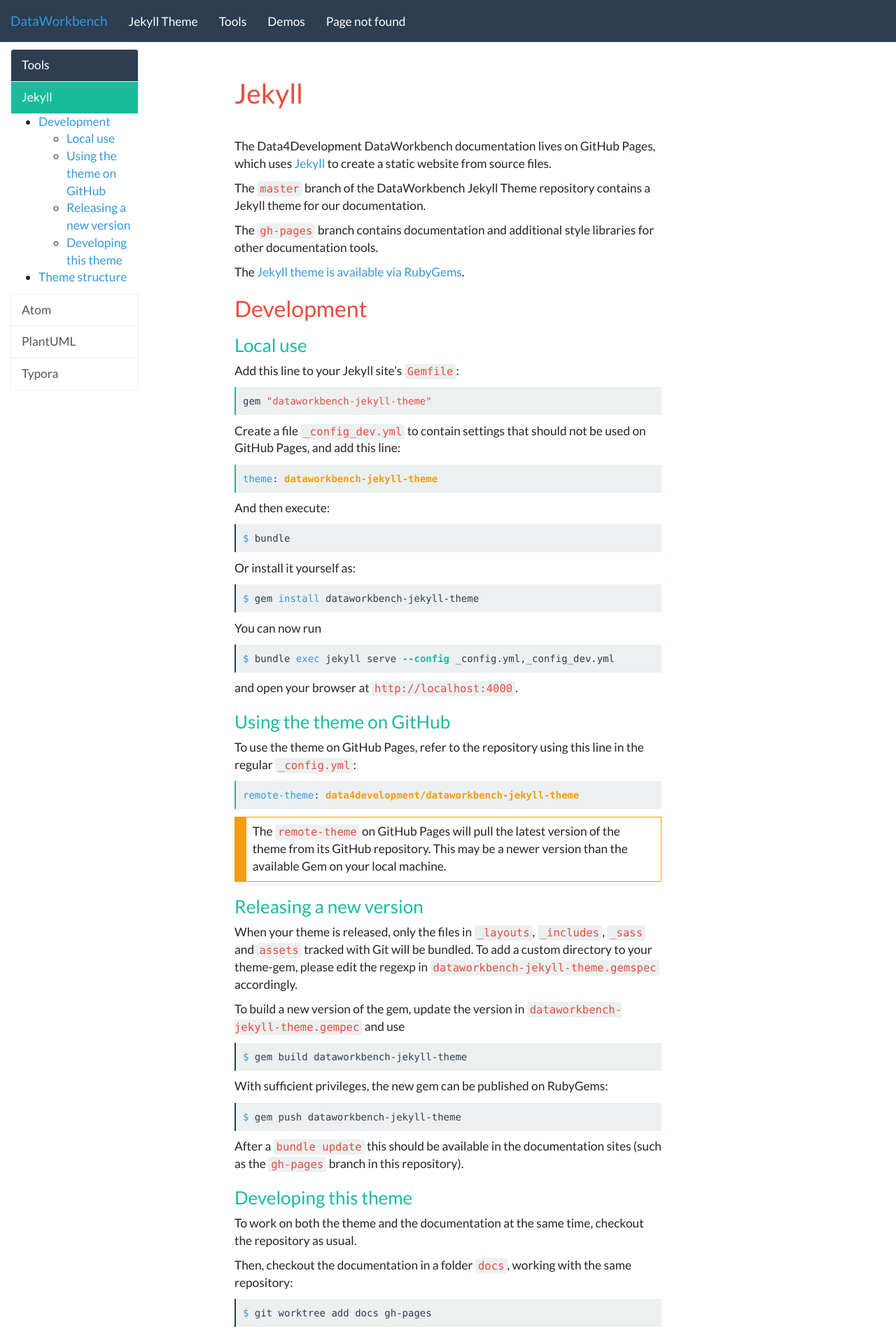
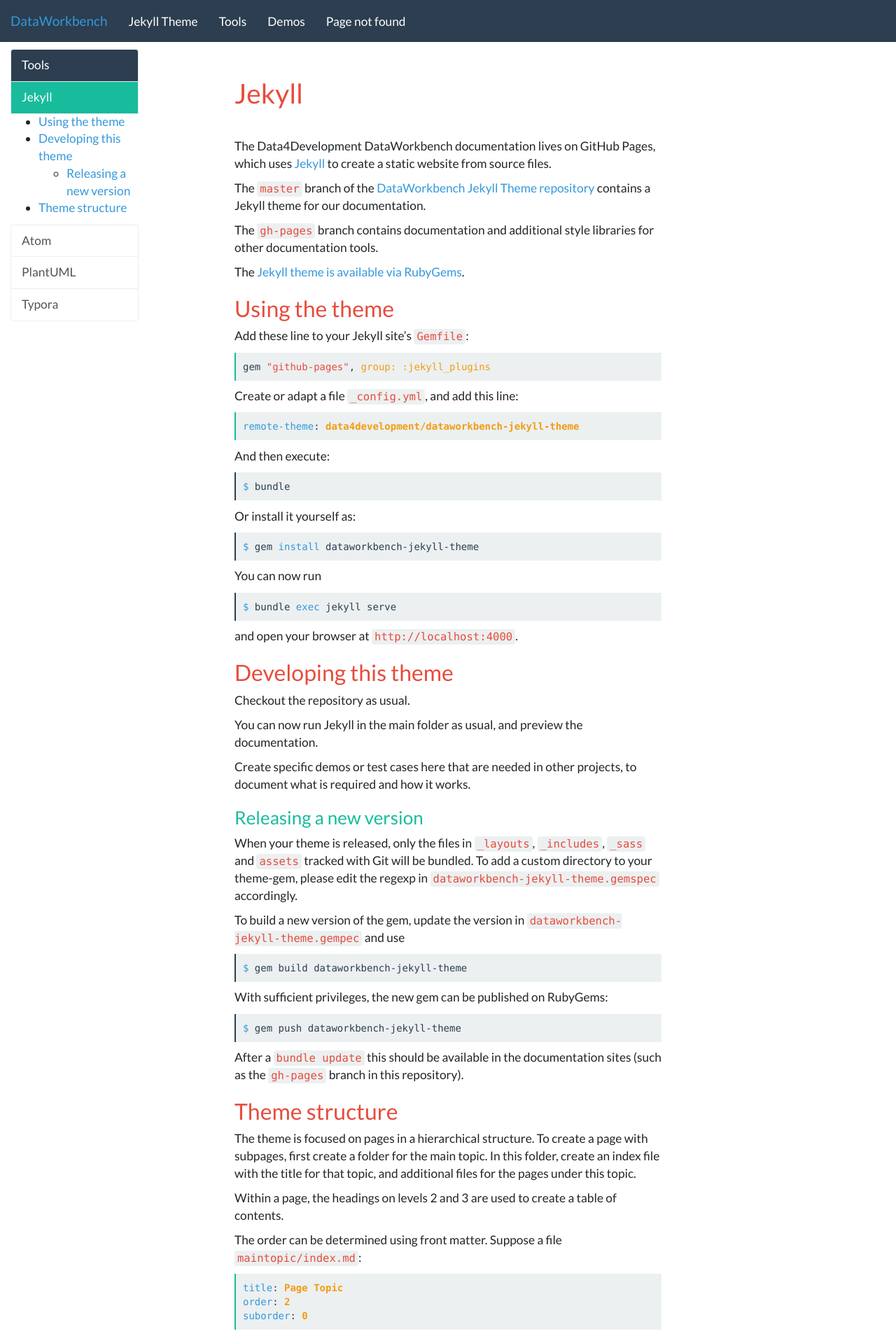
Before and after one commit to data4development/dataworkbench-jekyll-theme, a Jekyll site: the page built from tools/jekyll.md, in a window 1280 px wide. Shown: the top 1909 px of the page at 70% size. Built offline with Jekyll 4.4.1, drawn with Linux system fonts in a browser that asks for light colours; a script that is not in the unit is left out; some of the changed text lies outside the part shown.

Commit message:
Simplify Jekyll instructions
Work with remote themes in other repositories
Use this repository to develop the theme + documentation

````diff
--- a/Gemfile
+++ b/Gemfile
@@ -1,5 +1,6 @@
 # frozen_string_literal: true
 
 source "https://rubygems.org"
-gem 'github-pages'
-gem 'dataworkbench-jekyll-theme'
+gemspec
+
+gem 'github-pages', group: :jekyll_plugins
--- a/_config.yml
+++ b/_config.yml
@@ -11,8 +11,4 @@ defaults:
     values:
       layout: "default"
 
-remote_theme: data4development/dataworkbench-jekyll-theme
-
-# Uncomment the next line to use jekyll on your local machine
-# (see documentation for alternatives, more info)
-# theme: dataworkbench-jekyll-theme
+theme: dataworkbench-jekyll-theme
--- a/tools/jekyll.md
+++ b/tools/jekyll.md
@@ -6,26 +6,24 @@ suborder: 1
 
 The Data4Development DataWorkbench documentation lives on GitHub Pages, which uses [Jekyll](https://jekyllrb.com/) to create a static website from source files.
 
-The `master` branch of the DataWorkbench Jekyll Theme repository contains a Jekyll theme for our documentation.
+The `master` branch of the [DataWorkbench Jekyll Theme repository](https://github.com/data4development/dataworkbench-jekyll-theme) contains a Jekyll theme for our documentation.
 
 The `gh-pages` branch contains documentation and additional style libraries for other documentation tools.
 
 The [Jekyll theme is available via RubyGems](https://rubygems.org/gems/dataworkbench-jekyll-theme).
 
-## Development
+## Using the theme
 
-### Local use
-
-Add this line to your Jekyll site's `Gemfile`:
+Add these line to your Jekyll site's `Gemfile`:
 
 ```ruby
-gem "dataworkbench-jekyll-theme"
+gem "github-pages", group: :jekyll_plugins
 ```
 
-Create a file `_config_dev.yml` to contain settings that should not be used on GitHub Pages, and add this line:
+Create or adapt a file `_config.yml`, and add this line:
 
 ```yaml
-theme: dataworkbench-jekyll-theme
+remote-theme: data4development/dataworkbench-jekyll-theme
 ```
 
 And then execute:
@@ -43,22 +41,18 @@ $ gem install dataworkbench-jekyll-theme
 You can now run
 
 ```bash
-$ bundle exec jekyll serve --config _config.yml,_config_dev.yml
+$ bundle exec jekyll serve
 ```
 
 and open your browser at `http://localhost:4000`.
 
-### Using the theme on GitHub
+## Developing this theme
 
-To use the theme on GitHub Pages, refer to the repository using this line in the regular `_config.yml`:
+Checkout the repository as usual.
 
-```yaml
-remote-theme: data4development/dataworkbench-jekyll-theme
-```
+You can now run Jekyll in the main folder as usual, and preview the documentation.
 
-{:.warning}
-
-The `remote-theme` on GitHub Pages will pull the latest version of the theme from its GitHub repository. This may be a newer version than the available Gem on your local machine.
+Create specific demos or test cases here that are needed in other projects, to document what is required and how it works.
 
 ### Releasing a new version
 
@@ -79,22 +73,6 @@ $ gem push dataworkbench-jekyll-theme
 
 After a `bundle update` this should be available in the documentation sites (such as the `gh-pages` branch in this repository).
 
-### Developing this theme
-
-To work on both the theme and the documentation at the same time, checkout the repository as usual.
-
-Then, checkout the documentation in a folder `docs`, working with the same repository:
-
-```bash
-$ git worktree add docs gh-pages
-```
-
-You can now run Jekyll in the docs folder as usual, and preview the documentation.
-
-- To test new CSS styles, create `assets/css/main.scss` with the content `@import "dataworkbench-theme";` and add the styles.
-- To test new layouts, create `_includes` or `_layouts` as needed, and copy or create the appropriate files in there.
-- When ready for release, copy or move the files or styles to a suitable place in the main folder, and commit to git.
-
 ## Theme structure
 
 The theme is focused on pages in a hierarchical structure. To create a page with subpages, first create a folder for the main topic. In this folder, create an index file with the title for that topic, and additional files for the pages under this topic.
````
Also changed, not shown: 1 other file.
